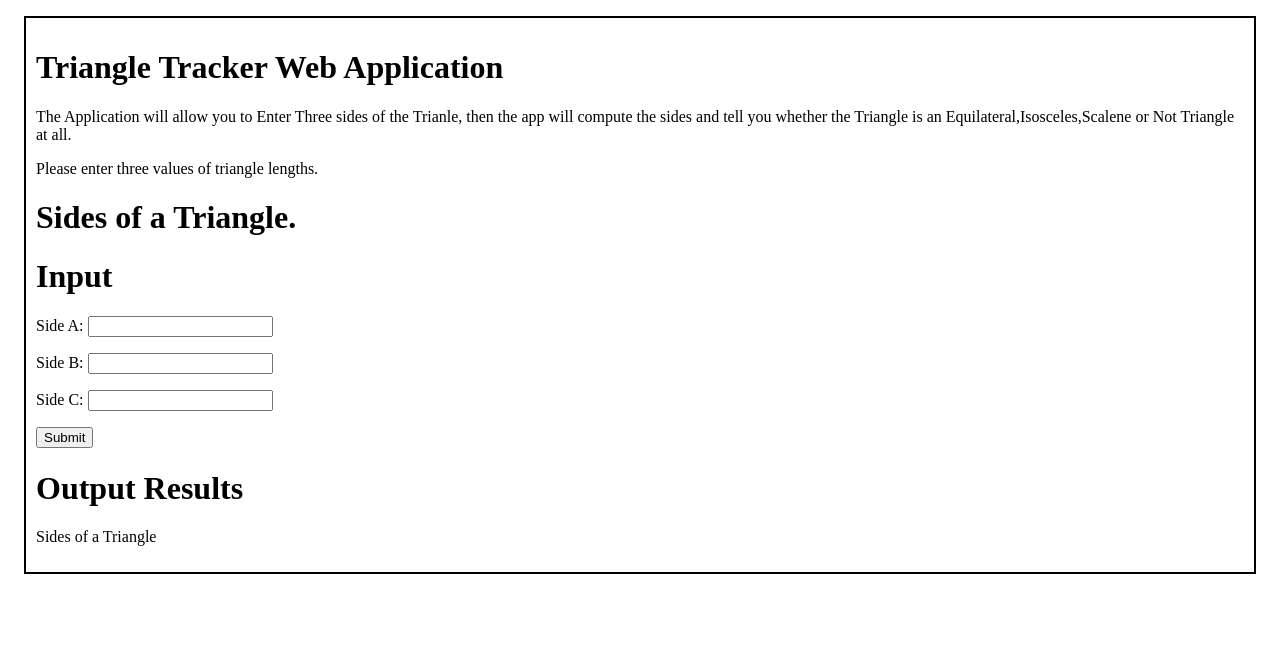
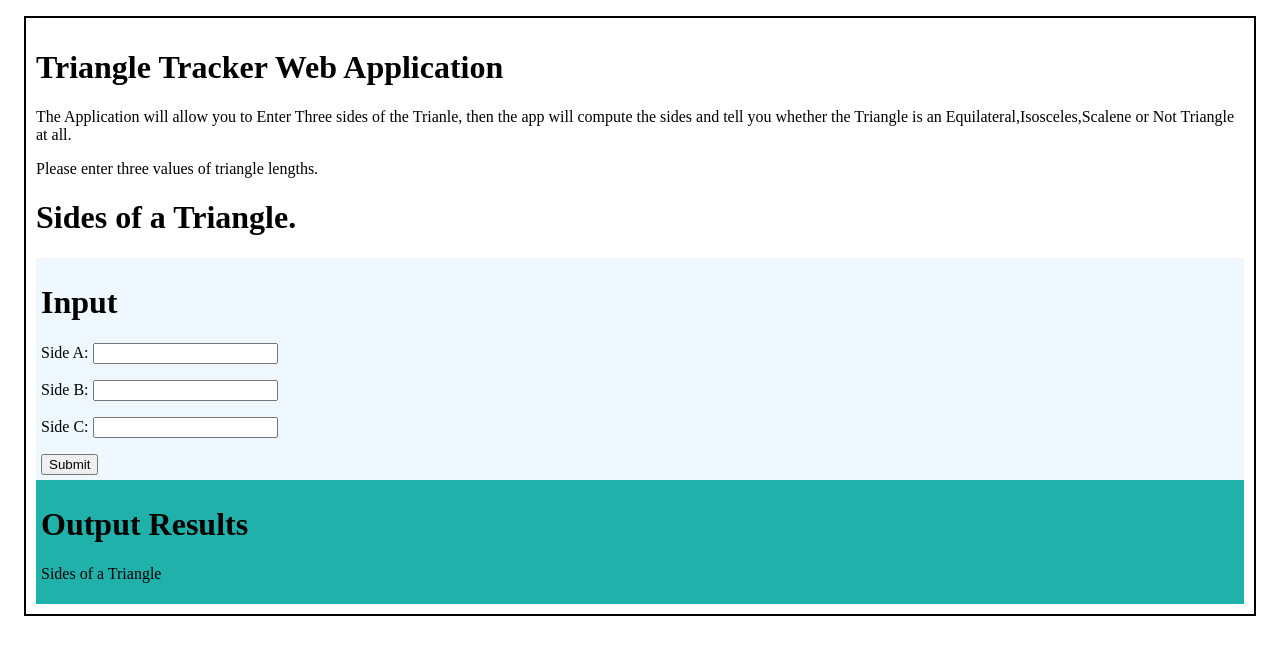
Before and after one commit to Dnjiru/Triangle-Tracker-Wk2IP, a plain HTML site: page index.html in a window 1280 px wide. Drawn offline with Linux system fonts and the light colour scheme.

Commit message:
Style on Input and Output Divs

```diff
--- a/styles.css
+++ b/styles.css
@@ -12,6 +12,13 @@
 
 }
 
+.input {
+    background-color: aliceblue;
+    padding: 5px;
+
+}
+
 .output {
-    flex:auto;
+    background-color: lightseagreen;
+    padding: 5px
 }
```
